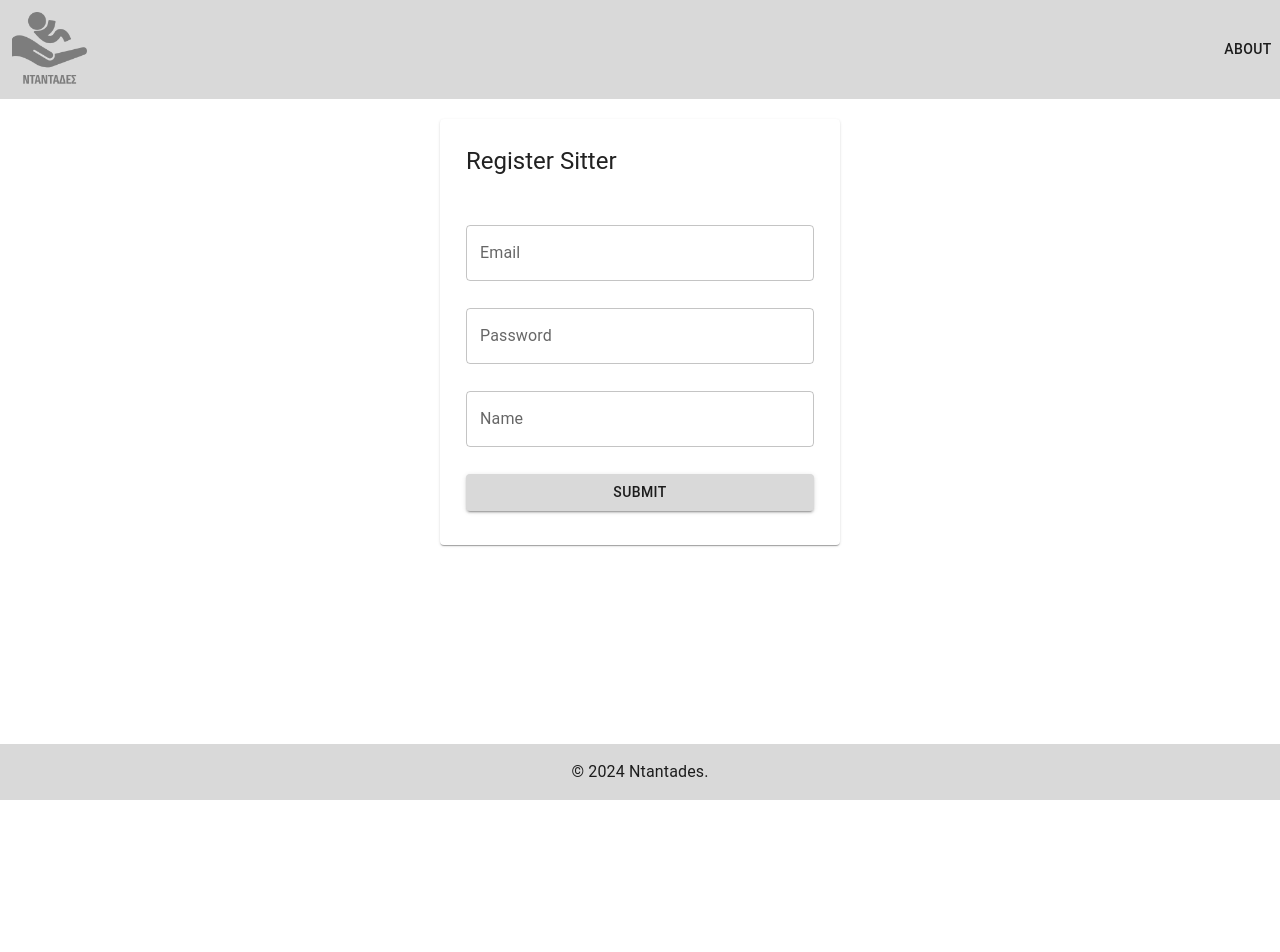
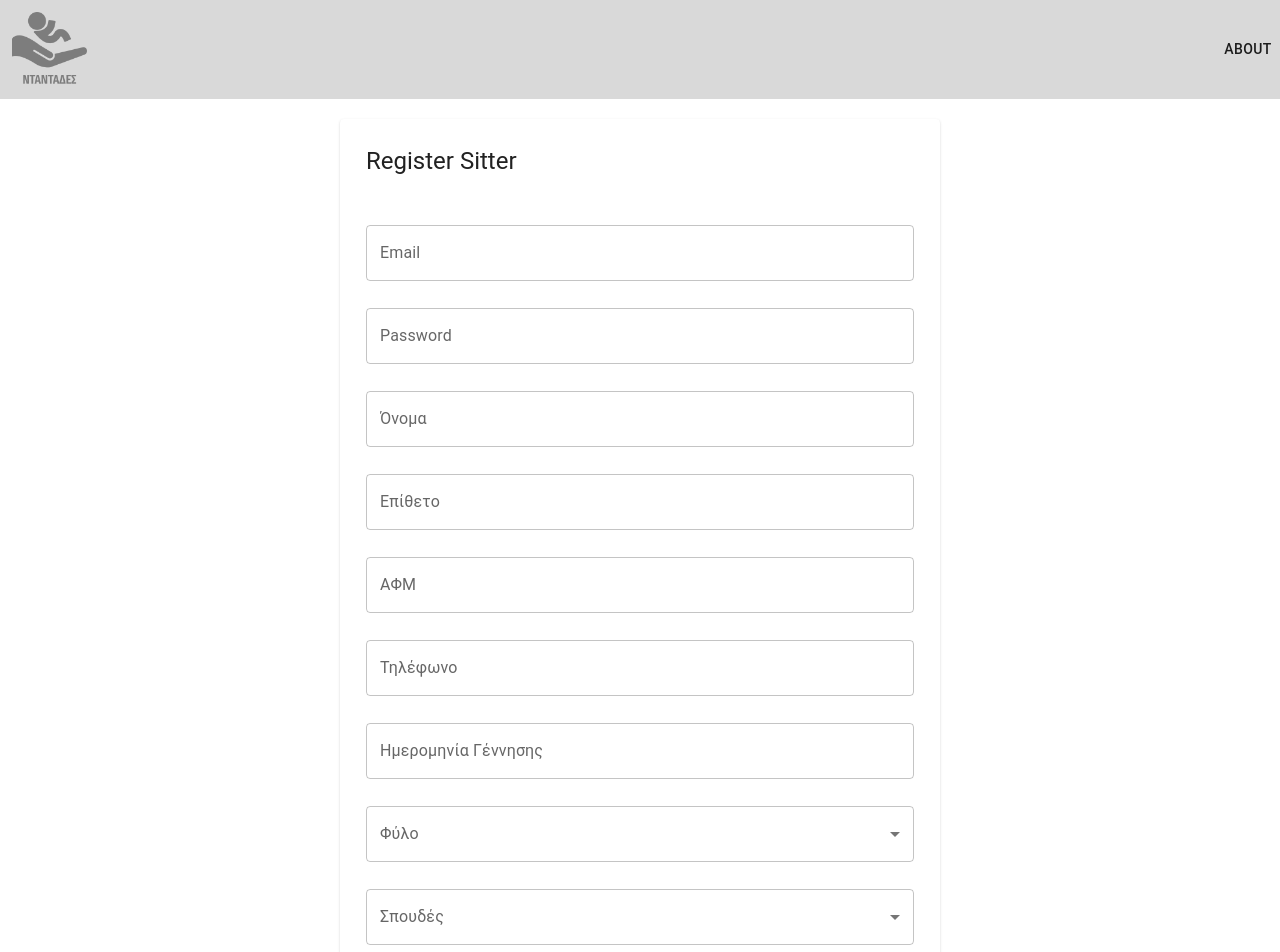
Before and after one commit to Alekossta/eam-ntantades, a React (Vite) app: page /register-sitter in a window 1280 px wide. Shown: the top 952 px of the page. Before the commit the page ends 800 px from the top, so only its background shows below. Built offline with nearby package versions, Linux system fonts and the light colour scheme.

Commit message:
adding sitter register

```diff
--- a/package.json
+++ b/package.json
@@ -12,9 +12,12 @@
   "dependencies": {
     "@emotion/react": "^11.14.0",
     "@emotion/styled": "^11.14.0",
-    "@mui/material": "^6.3.0",
+    "@mui/material": "^6.3.1",
+    "@mui/x-date-pickers": "^7.23.3",
+    "dayjs": "^1.11.13",
     "firebase": "^11.1.0",
     "react": "^18.3.1",
+    "react-datepicker": "^7.6.0",
     "react-dom": "^18.3.1",
     "react-hook-form": "^7.54.2",
     "react-router-dom": "^7.1.1"
--- a/src/main.jsx
+++ b/src/main.jsx
@@ -4,12 +4,16 @@ import App from './App.jsx'
 import { CssBaseline, ThemeProvider } from '@mui/material'
 import { BrowserRouter } from 'react-router-dom'
 import theme from './theme.js'
+import { LocalizationProvider } from '@mui/x-date-pickers'
+import { AdapterDayjs } from "@mui/x-date-pickers/AdapterDayjs";
 
 createRoot(document.getElementById('root')).render(
     <BrowserRouter>
-        <ThemeProvider theme={theme}>
-            <CssBaseline/>
-            <App />
-        </ThemeProvider>
+        <LocalizationProvider dateAdapter={AdapterDayjs}>
+            <ThemeProvider theme={theme}>
+                <CssBaseline/>
+                <App />
+            </ThemeProvider>
+        </LocalizationProvider>
     </BrowserRouter>
 )
--- a/src/pages/RegisterSitter.jsx
+++ b/src/pages/RegisterSitter.jsx
@@ -10,10 +10,14 @@ import {
   FormControl,
   FormHelperText,
   Snackbar,
-  Alert
+  Alert,
+  Select,
+  MenuItem,
+  InputLabel
 } from "@mui/material";
 import { auth } from "../firebase";
 import { signInWithEmailAndPassword } from "firebase/auth";
+import { DatePicker } from "@mui/x-date-pickers";
 
 const RegisterSitter = () => {
   const {
@@ -30,6 +34,7 @@ const RegisterSitter = () => {
   };
 
   const onSubmit = async (data) => {
+    console.log(data);
     try
     {
         const userCredentials = await signInWithEmailAndPassword(auth, data.email, data.password);
@@ -52,7 +57,7 @@ const RegisterSitter = () => {
                 {errorMessage}
             </Alert>
         </Snackbar>
-        <Card style={{ maxWidth: 400, margin: "20px auto", padding: "10px" }}>
+        <Card style={{ maxWidth: 600, margin: "20px auto", padding: "10px" }}>
         <CardHeader title="Register Sitter" />
         <CardContent>
             <form onSubmit={handleSubmit(onSubmit)}>
@@ -68,7 +73,8 @@ const RegisterSitter = () => {
                     },
                 }}
                 render={({ field }) => (
-                    <TextField {...field} label="Email" variant="outlined" />
+                    <TextField {...field} label="Email" variant="outlined" error={!!errors.email}
+                    />
                 )}
                 />
                 <FormHelperText>{errors.email?.message}</FormHelperText>
@@ -89,23 +95,175 @@ const RegisterSitter = () => {
                     label="Password"
                     type="password"
                     variant="outlined"
+                    error={!!errors.password}
                     />
                 )}
                 />
                 <FormHelperText>{errors.password?.message}</FormHelperText>
             </FormControl>
 
-            <FormControl fullWidth margin="normal" error={!!errors.name}>
+            <FormControl fullWidth margin="normal" error={!!errors.firstName}>
                 <Controller
-                name="name"
+                name="firstName"
                 control={control}
                 defaultValue=""
-                rules={{ required: "Name is required",}}
+                rules={{ required: "Όνομα είναι υποχρεωτικό",}}
                 render={({ field }) => (
-                    <TextField {...field} label="Name" variant="outlined" />
+                    <TextField {...field} label="Όνομα" variant="outlined" error={!!errors.firstName}/>
                 )}
                 />
-                <FormHelperText>{errors.name?.message}</FormHelperText>
+                <FormHelperText>{errors.firstName?.message}</FormHelperText>
+            </FormControl>
+
+            <FormControl fullWidth margin="normal" error={!!errors.lastName}>
+                <Controller
+                name="lastName"
+                control={control}
+                defaultValue=""
+                rules={{ required: "Επίθετο είναι υποχρεωτικό",}}
+                render={({ field }) => (
+                    <TextField {...field} label="Επίθετο" variant="outlined" error={!!errors.lastName}/>
+                )}
+                />
+                <FormHelperText>{errors.lastName?.message}</FormHelperText>
+            </FormControl>
+
+            <FormControl fullWidth margin="normal" error={!!errors.afm}>
+                <Controller
+                name="afm"
+                control={control}
+                defaultValue=""
+                rules={{
+                    required: "Το ΑΦΜ είναι υποχρεωτικό",
+                    pattern: {
+                      value: /^[0-9]*$/,
+                      message: "Επιτρέπονται μόνο αριθμοι",
+                    },
+                }}
+                render={({ field }) => (
+                    <TextField
+                        {...field}
+                        type="number"
+                        label="ΑΦΜ"
+                        variant="outlined"
+                        error={!!errors.afm}
+                    />
+                )}
+                />
+                <FormHelperText>{errors.afm?.message}</FormHelperText>
+            </FormControl>
+
+            <FormControl fullWidth margin="normal" error={!!errors.phone}>
+                <Controller
+                name="phone"
+                control={control}
+                defaultValue=""
+                rules={{
+                    required: "Το τηλέφωνο είναι υποχρεωτικό",
+                    pattern: {
+                      value: /^[0-9]*$/,
+                      message: "Επιτρέπονται μόνο αριθμοι",
+                    },
+                }}
+                render={({ field }) => (
+                    <TextField
+                        {...field}
+                        type="number"
+                        label="Τηλέφωνο"
+                        variant="outlined"
+                        error={!!errors.phone}
+                    />
+                )}
+                />
+                <FormHelperText>{errors.phone?.message}</FormHelperText>
+            </FormControl>
+            <FormControl fullWidth margin="normal" error={!!errors.dateBirth}>
+                <Controller
+                    control={control}
+                    rules={{
+                        required: "Η ημερομηνία γέννησης είναι υποχρεωτική",
+                    }}
+                    name='dateBirth'
+                    render={({ field }) => (
+                        <DatePicker
+                            {...field}
+                            onChange={(date) => field.onChange(date)}
+                            value={field.value}
+                            label="Ημερομηνία Γέννησης"
+                            renderInput={(params) => (
+                                <TextField
+                                    {...params}
+                                    error={!!errors.dateBirth} // Pass the error prop
+                                    helperText={errors.dateBirth?.message || ""} // Pass the helper text
+                                    variant="outlined"
+                                />
+                            )}
+                        />
+                    )}
+                />
+                <FormHelperText>{errors.dateBirth?.message}</FormHelperText>
+            </FormControl>
+
+
+            <FormControl fullWidth margin="normal" error={!!errors.gender}>
+                <InputLabel>Φύλο</InputLabel>
+                <Controller
+                control={control}
+                name="gender"
+                rules={{
+                    required: "Το φύλο είναι υποχρεωτικό",
+                }}
+                render={({ field: { onChange, value } }) => (
+                    <Select
+                    labelId="option-select-label"
+                    value={value || ""}
+                    onChange={onChange}
+                    label="Φύλο"
+                    >
+                        <MenuItem value="option1">Άνδρας</MenuItem>
+                        <MenuItem value="option2">Γυναίκα</MenuItem>
+                        <MenuItem value="option3">Άλλο</MenuItem>
+                    </Select>
+                )}
+                />
+                <FormHelperText>{errors.gender?.message}</FormHelperText>
+            </FormControl>
+
+            <FormControl fullWidth margin="normal" error={!!errors.studies}>
+                <InputLabel>Σπουδές</InputLabel>
+                <Controller
+                control={control}
+                name="studies"
+                rules={{
+                    required: "Οι σπουδές είναι υποχρεωτικές",
+                }}
+                render={({ field: { onChange, value } }) => (
+                    <Select
+                    labelId="option-select-label"
+                    value={value || ""}
+                    onChange={onChange}
+                    label="Σπουδές"
+                    >
+                        <MenuItem value="option1">Λύκειο</MenuItem>
+                        <MenuItem value="option2">Προπτυχιακό</MenuItem>
+                        <MenuItem value="option3">Μεταπτυχιακό</MenuItem>
+                    </Select>
+                )}
+                />
+                <FormHelperText>{errors.studies?.message}</FormHelperText>
+            </FormControl>
+
+            <FormControl fullWidth margin="normal" error={!!errors.experience}>
+                <Controller
+                name="experience"
+                control={control}
+                defaultValue=""
+                rules={{ required: "Περιγραφή εμπειρίας είναι υποχρεωτική",}}
+                render={({ field }) => (
+                    <TextField {...field} label="Περιγραφή εμπειρίας" variant="outlined" error={!!errors.experience}/>
+                )}
+                />
+                <FormHelperText>{errors.experience?.message}</FormHelperText>
             </FormControl>
 
             <Button
```
Also changed, not shown: 1 other file (tests, documents, lock files or other folders).
